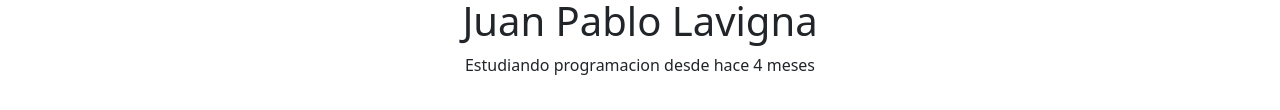
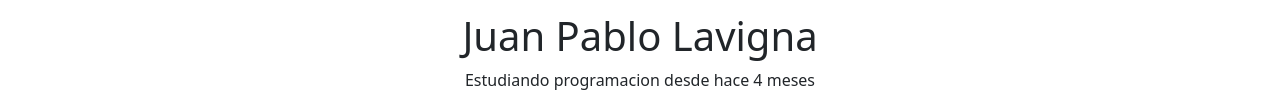
Before and after one commit to juanlavigna/portfolio-p5, a plain HTML site: page index.html in a window 1280 px wide. Shown: the part 348-458 px from the top of the page. Drawn offline with nearby package versions, Linux system fonts and the light colour scheme.

Commit message:
Agrega margen entre la imagen y el h1

```diff
--- a/style.css
+++ b/style.css
@@ -8,6 +8,10 @@
     text-align: center;
 }
 
+#encabezado h1 {
+    margin-top: 15px;
+}
+
 nav h2 {
     margin-left: 20px;
     margin-top: 6px;
```
